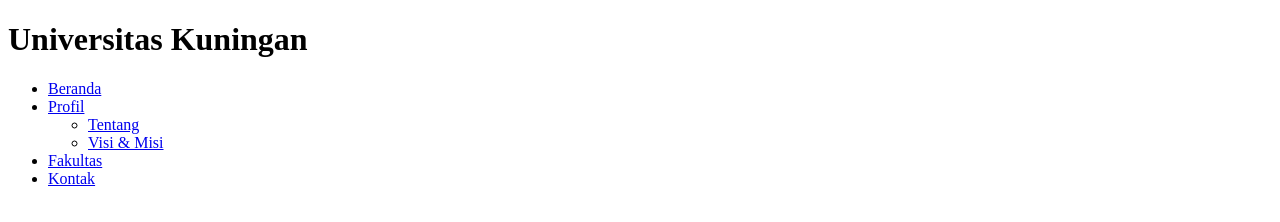
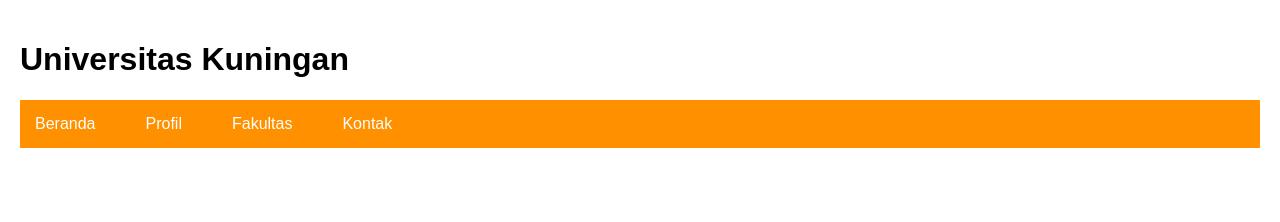
Before and after one commit to MythEclipse/Pemrograman-web-1, a website: page Modul3/M3-3.html in a window 1280 px wide. Drawn offline with Linux system fonts and the light colour scheme.

Commit message:
Update HTML files to link correct CSS stylesheets and add new stylesheets for Modul3

```diff
--- a/Modul3/M3-3.html
+++ b/Modul3/M3-3.html
@@ -4,7 +4,7 @@
         <meta charset = "UTF-8" />
         <meta name = "viewport" content = "width=device-width", initial-scale = 1.0>
         <title>CSS Eksternal</title>
-        <link rel = "stylesheet" href = "styleM33.css"/>
+        <link rel = "stylesheet" href = "styleM3.css"/>
     </head>
     <body>
         <h1>Universitas Kuningan</h1>
--- /dev/null
+++ b/Modul3/styleM3.css
@@ -0,0 +1,48 @@
+body {
+    font-family : Arial, sans-serif;
+    margin : 0;
+    padding : 20px;
+}
+nav {
+    background-color : rgb(255, 145, 0)
+}
+.menu {
+    list-style-type : none;
+    padding : 0;
+    margin : 0;
+    display : flex;
+}
+.menu li {
+    position : relative;
+    margin-right : 20px;
+}
+.menu a {
+    color : white;
+    text-decoration : none;
+    padding : 15px;
+    display : block;
+}
+.menu a:hover {
+    background-color : yellow;
+    color : black
+}
+.dropdown {
+    display : none;
+    list-style-type : none;
+    position : absolute;
+    background-color : rgb(255, 145, 0);
+    min-width : 160px;
+    z-index : 1;
+    padding : 0;
+    margin : 0;
+}
+.dropdown li {
+    margin : 0;
+}
+.menu li:hover .dropdown {
+    display : block;
+}
+.dropdown a:hover {
+    background-color : yellow;
+    color : black;
+}
--- /dev/null
+++ b/Modul3/styleM6.css
@@ -0,0 +1,48 @@
+body {
+    font-family : Arial, sans-serif;
+    margin : 0;
+    padding : 20px;
+}
+nav {
+    background-color : rgb(255, 145, 0)
+}
+.menu {
+    list-style-type : none;
+    padding : 0;
+    margin : 0;
+    display : flex;
+}
+.menu li {
+    position : relative;
+    margin-right : 20px;
+}
+.menu a {
+    color : white;
+    text-decoration : none;
+    padding : 15px;
+    display : block;
+}
+.menu a:hover {
+    background-color : yellow;
+    color : black
+}
+.dropdown {
+    display : none;
+    list-style-type : none;
+    position : absolute;
+    background-color : rgb(255, 145, 0);
+    min-width : 160px;
+    z-index : 1;
+    padding : 0;
+    margin : 0;
+}
+.dropdown li {
+    margin : 0;
+}
+.menu li:hover .dropdown {
+    display : block;
+}
+.dropdown a:hover {
+    background-color : yellow;
+    color : black;
+}
```
Also changed, not shown: Modul3/M3-4.html (+1 -1 lines), Modul3/M3-6.html (+1 -1 lines).
